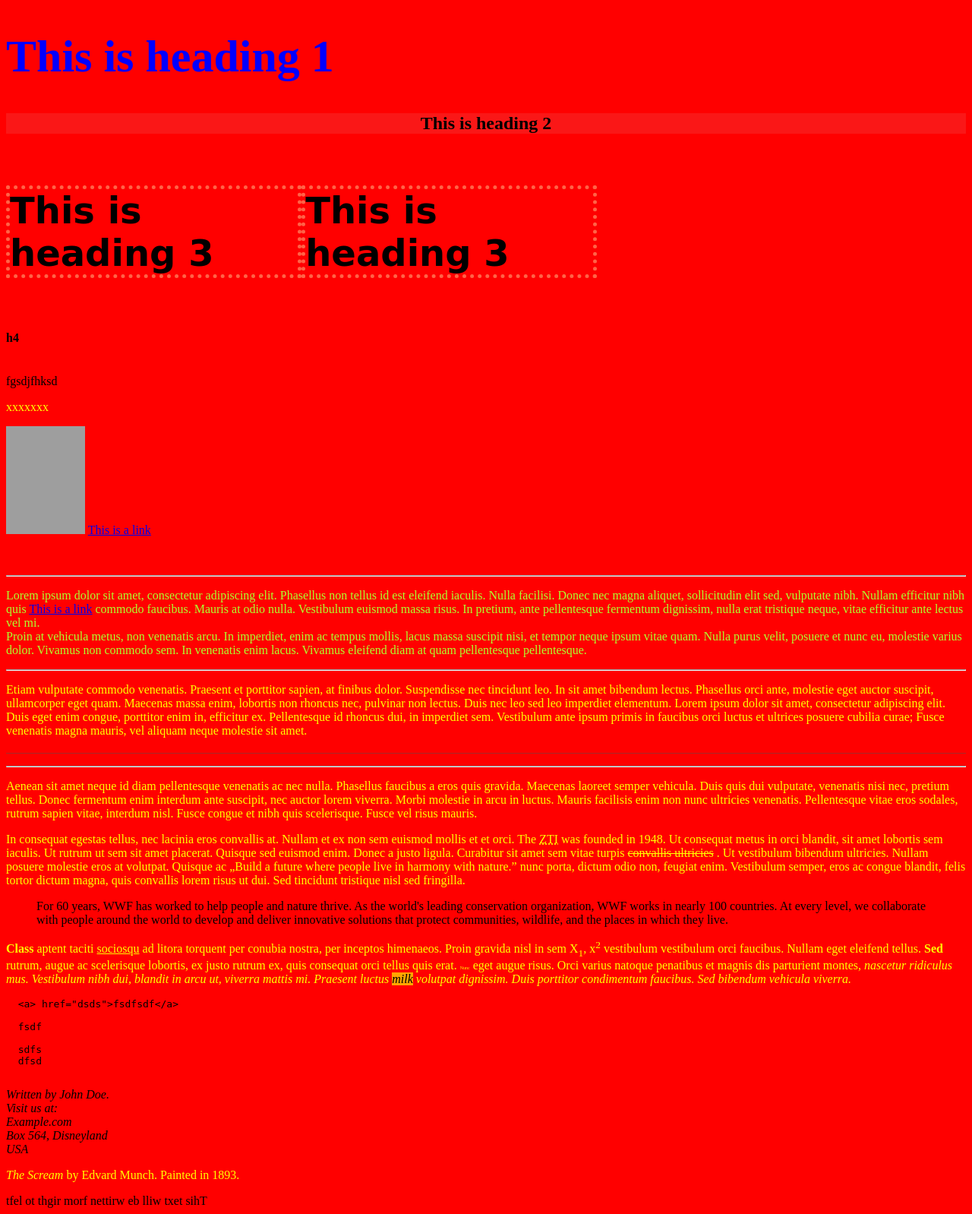
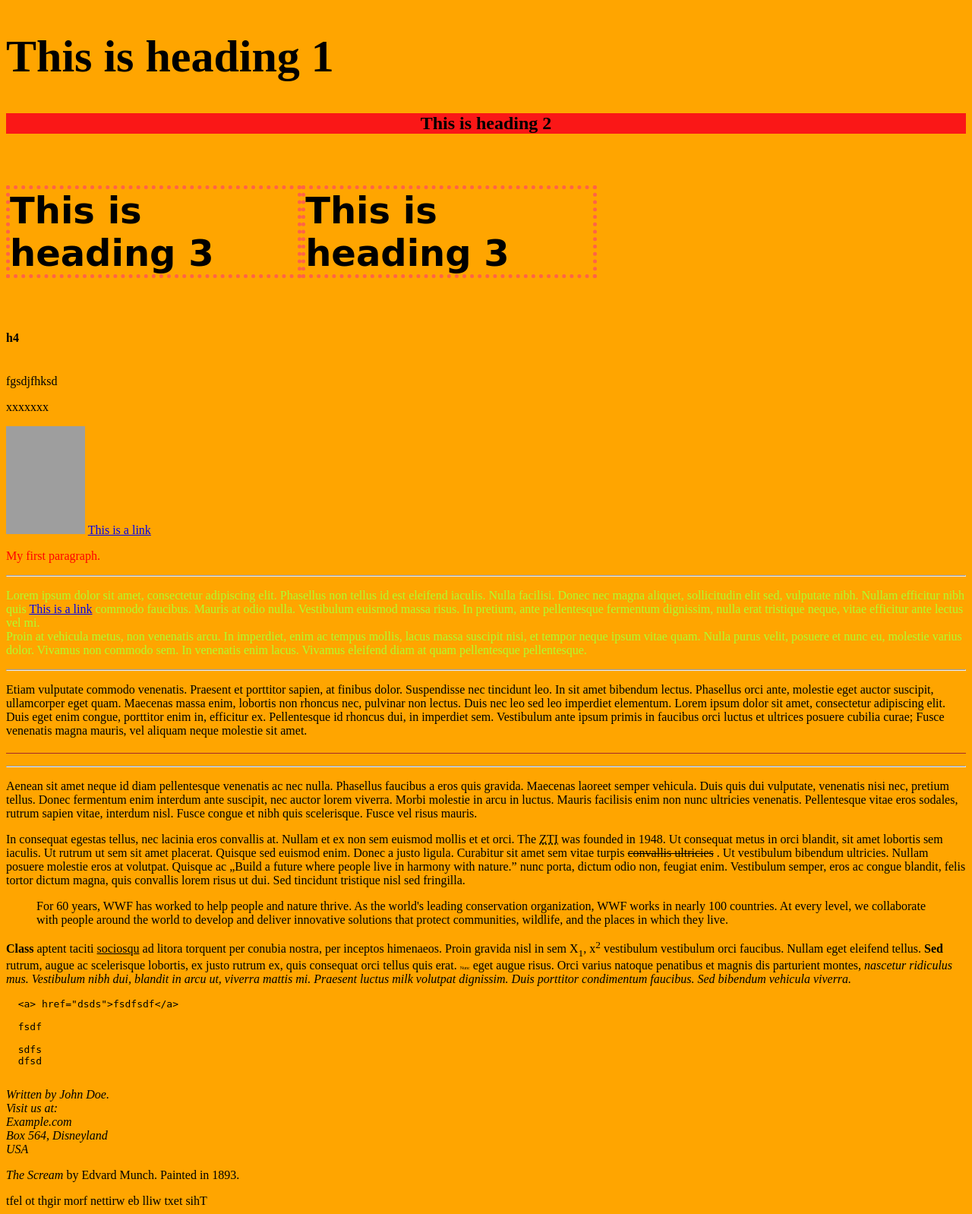
Before and after one commit to bpeda/kurshtml, a Django app: page / in a window 1280 px wide. Shown: the whole page at 76% size. Run offline with Django 4.2, Linux system fonts and the light colour scheme; some web fonts are replaced; grey boxes are pictures that could not be loaded.

Commit message:
Odkomentowane P

```diff
--- a/templates/index.html
+++ b/templates/index.html
@@ -10,19 +10,6 @@
         rel="stylesheet">
   <link rel="stylesheet" href="{% static 'style.css' %}">
   <link rel="stylesheet" href="../static/style.css">
-  <style>
-      body {
-          background-color: red;
-      }
-
-      h1 {
-          color: blue;
-      }
-
-      p {
-          color: yellow;
-      }
-  </style>
 </head>
 <body >
 <h1 style="font-size: 60px;">This is heading 1</h1>
```
